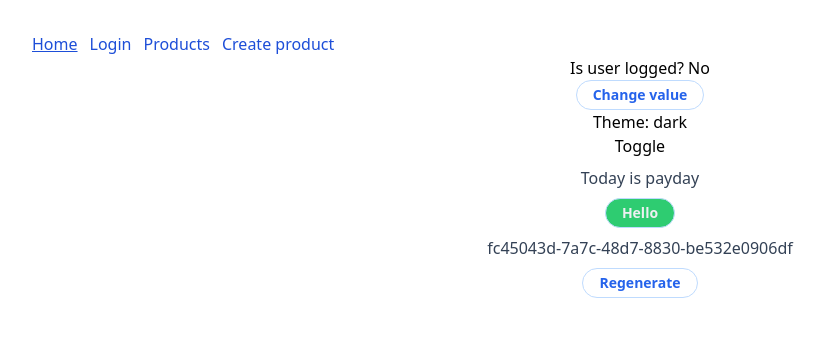
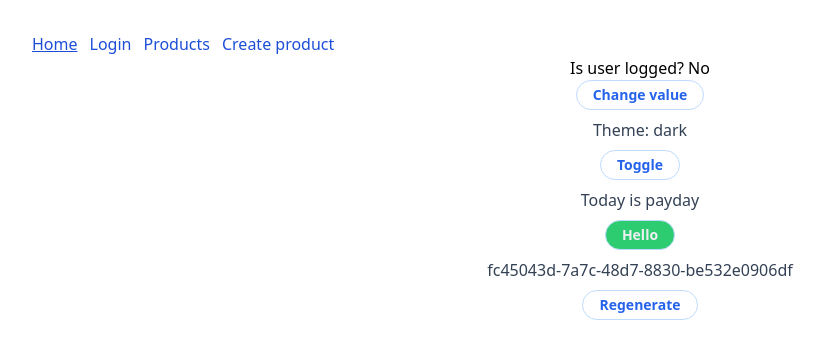
Before and after one commit to patrykomiotek/ocdapp, a React (Vite) app: page / in a window 1280 px wide. Shown: the top 358 px of the page, without its empty margins (0-825 px from the left). Built offline with nearby package versions, Linux system fonts and the light colour scheme.

Commit message:
feat: css fixes for stepper and theme switcher

```diff
--- a/src/components/Stepper/Stepper.tsx
+++ b/src/components/Stepper/Stepper.tsx
@@ -1,4 +1,4 @@
-import { Button } from '@ui/atoms';
+import { Text, Button } from '@ui/atoms';
 import { useReducer } from 'react';
 
 interface State {
@@ -37,10 +37,10 @@ const increase = () => ({ type: ActionType.INCREASE });
 export const Stepper = () => {
   const [state, dispatch] = useReducer(reducer, initialValues);
   return (
-    <div>
-      <Button label="-" onClick={() => dispatch(decrease())} />
-      {state.count}
-      <Button label="+" onClick={() => dispatch({ type: ActionType.INCREASE })} />
+    <div className="flex">
+      <Button className="rounded-full" label="-" onClick={() => dispatch(decrease())} />
+      <Text className="mx-4 w-[36px] text-center">{state.count}</Text>
+      <Button  className="rounded-full" label="+" onClick={() => dispatch({ type: ActionType.INCREASE })} />
     </div>
   );
 }
--- a/src/components/Theme/ThemeSwitcher.tsx
+++ b/src/components/Theme/ThemeSwitcher.tsx
@@ -1,3 +1,4 @@
+import { Text, Button } from "@ui/atoms";
 import { useThemeContext } from "./ThemeContext"
 
 export const ThemeSwitcher = () => {
@@ -5,8 +6,11 @@ export const ThemeSwitcher = () => {
 
   return (
     <div>
-      <p>Theme: {context.theme}</p>
-      <button onClick={() => context.toggle()}>Toggle</button>
+      <Text>Theme: {context.theme}</Text>
+      <Button
+        label="Toggle"
+        onClick={() => context.toggle()}
+      />
     </div>
   );
 }
--- a/src/ui/atoms/Text/Text.tsx
+++ b/src/ui/atoms/Text/Text.tsx
@@ -1,16 +1,30 @@
 import React, { ComponentProps } from 'react';
+import { clsx } from 'clsx';
 
 type Props = {
   bgColor?: string;
   // children: string;
   children: React.ReactNode;
+  className?: string;
 }
 
 // create function
 // function must return UI fragment
-export const Text = ({ children }: ComponentProps<'p'> & Props) => {
+export const Text = ({ children, className, ...rest }: ComponentProps<'p'> & Props) => {
+
+  const classes = clsx(
+    'mt-2 mb-2',
+    'text-slate-700 font-medium',
+    'dark:text-white',
+    className
+  );
+
   return (
-    <p className='mt-2 mb-2 text-slate-700 font-medium dark:text-white'>{children}</p>
+    <p
+      className={classes}
+      {...rest}>
+      {children}
+    </p>
   );
 }
 
```
